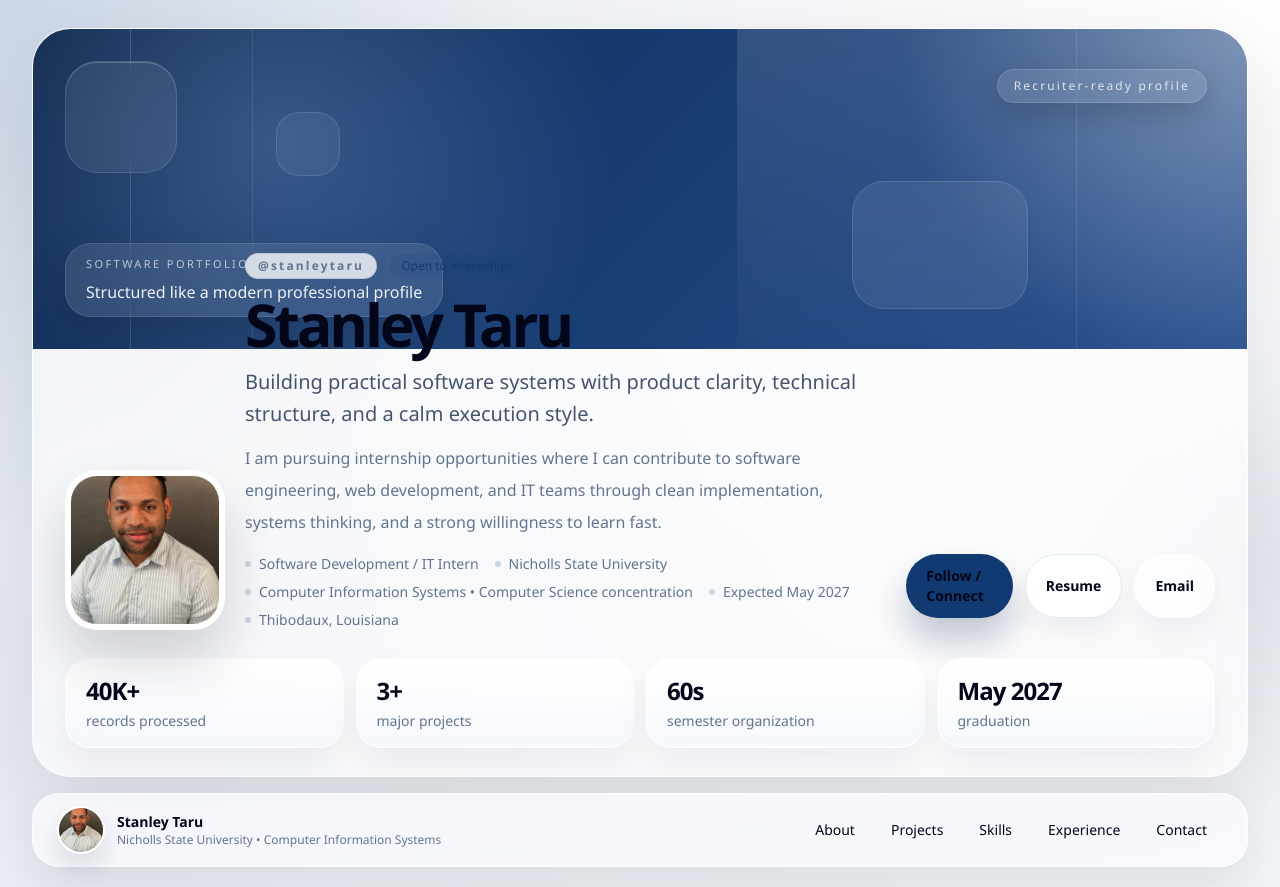
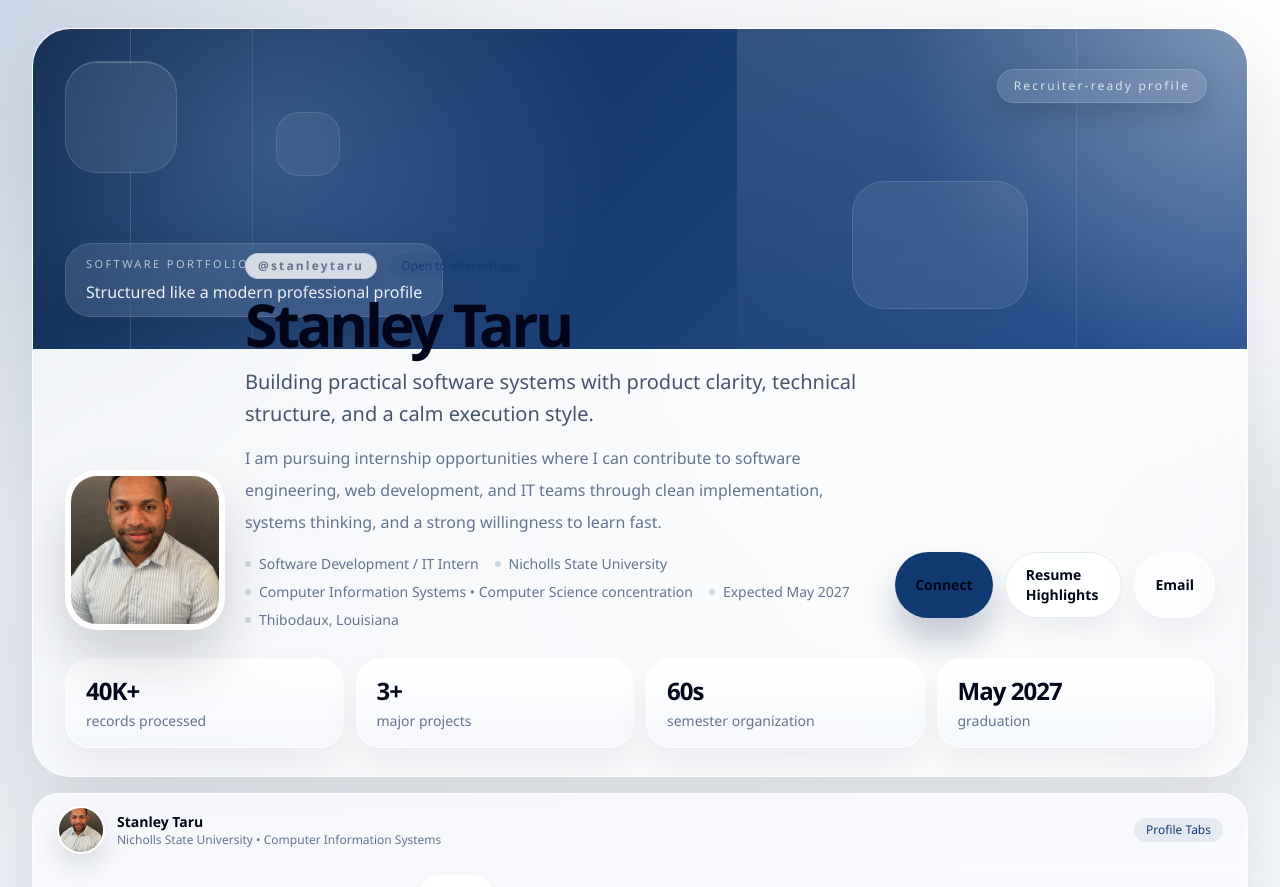
Before and after one commit to stanleytarun777/Portfolio-Website, a React (Vite) app: page / in a window 1280 px wide. Shown: the top 887 px of the page. Built offline with nearby package versions, Linux system fonts and the light colour scheme.

Commit message:
Polish social profile navigation

```diff
--- a/src/components/Hero.jsx
+++ b/src/components/Hero.jsx
@@ -93,13 +93,13 @@ export default function Hero() {
                   href="#contact"
                   className="inline-flex items-center justify-center rounded-full bg-[var(--navy)] px-5 py-3 text-sm font-semibold text-white shadow-[0_22px_34px_rgba(13,35,70,0.24)] transition duration-300 hover:-translate-y-0.5 hover:bg-[#173f76]"
                 >
-                  Follow / Connect
+                  Connect
                 </a>
                 <a
                   href="#experience"
                   className="inline-flex items-center justify-center rounded-full border border-slate-200 bg-white/82 px-5 py-3 text-sm font-semibold text-slate-700 shadow-[0_14px_28px_rgba(15,23,42,0.06)] transition duration-300 hover:-translate-y-0.5 hover:border-slate-300 hover:text-slate-950"
                 >
-                  Resume
+                  Resume Highlights
                 </a>
                 <a
                   href={`mailto:${profile.email}`}
--- a/src/components/Navbar.jsx
+++ b/src/components/Navbar.jsx
@@ -1,4 +1,4 @@
-import { useState } from "react";
+import { useEffect, useState } from "react";
 import { profile } from "../data/profile.js";
 
 const links = [
@@ -11,11 +11,42 @@ const links = [
 
 export default function Navbar() {
   const [open, setOpen] = useState(false);
+  const [activeHref, setActiveHref] = useState("#about");
+
+  useEffect(() => {
+    const sections = links
+      .map((link) => document.querySelector(link.href))
+      .filter(Boolean);
+
+    if (!sections.length) {
+      return undefined;
+    }
+
+    const observer = new IntersectionObserver(
+      (entries) => {
+        const visibleEntry = entries
+          .filter((entry) => entry.isIntersecting)
+          .sort((first, second) => second.intersectionRatio - first.intersectionRatio)[0];
+
+        if (visibleEntry?.target?.id) {
+          setActiveHref(`#${visibleEntry.target.id}`);
+        }
+      },
+      {
+        rootMargin: "-20% 0px -55% 0px",
+        threshold: [0.2, 0.35, 0.5, 0.7],
+      },
+    );
+
+    sections.forEach((section) => observer.observe(section));
+
+    return () => observer.disconnect();
+  }, []);
 
   return (
     <header className="sticky top-0 z-40 mt-4 px-4 sm:px-6 lg:px-8">
-      <div className="mx-auto w-full max-w-7xl rounded-[1.7rem] border border-white/70 bg-[rgba(250,252,255,0.78)] shadow-[0_22px_50px_rgba(15,23,42,0.08)] backdrop-blur-2xl">
-        <nav className="flex items-center justify-between gap-4 px-4 py-3 sm:px-5 lg:px-6">
+      <div className="mx-auto w-full max-w-7xl overflow-hidden rounded-[1.7rem] border border-white/70 bg-[rgba(250,252,255,0.82)] shadow-[0_22px_50px_rgba(15,23,42,0.08)] backdrop-blur-2xl">
+        <nav className="flex items-center justify-between gap-4 border-b border-white/70 px-4 py-3 sm:px-5 lg:px-6">
           <a href="#top" className="flex min-w-0 items-center gap-3">
             <div className="h-12 w-12 overflow-hidden rounded-full border-2 border-white/90 shadow-[0_14px_24px_rgba(15,23,42,0.12)]">
               <img
@@ -48,16 +79,29 @@ export default function Navbar() {
           </button>
 
           <div className="hidden items-center gap-1 md:flex">
+            <span className="rounded-full bg-[rgba(18,58,114,0.08)] px-3 py-1 text-xs font-medium text-[var(--navy)]">
+              Profile Tabs
+            </span>
+          </div>
+        </nav>
+
+        <nav
+          aria-label="Profile sections"
+          className="hidden items-center justify-center gap-2 px-4 py-2 md:flex"
+        >
           {links.map((link) => (
             <a
               key={link.href}
               href={link.href}
-                className="rounded-full px-4 py-2 text-sm font-medium text-slate-600 transition duration-300 hover:bg-white hover:text-slate-950"
+              className={`rounded-full px-4 py-2.5 text-sm font-medium transition duration-300 ${
+                activeHref === link.href
+                  ? "bg-white text-slate-950 shadow-[0_14px_28px_rgba(15,23,42,0.08)]"
+                  : "text-slate-500 hover:bg-white/78 hover:text-slate-950"
+              }`}
             >
               {link.label}
             </a>
           ))}
-          </div>
         </nav>
 
         {open && (
@@ -67,7 +111,11 @@ export default function Navbar() {
                 <a
                   key={link.href}
                   href={link.href}
-                  className="rounded-2xl px-4 py-3 text-sm font-medium text-slate-700 transition duration-300 hover:bg-white hover:text-slate-950"
+                  className={`rounded-2xl px-4 py-3 text-sm font-medium transition duration-300 ${
+                    activeHref === link.href
+                      ? "bg-white text-slate-950 shadow-[0_14px_28px_rgba(15,23,42,0.08)]"
+                      : "text-slate-700 hover:bg-white hover:text-slate-950"
+                  }`}
                   onClick={() => setOpen(false)}
                 >
                   {link.label}
--- a/src/data/profile.js
+++ b/src/data/profile.js
@@ -11,7 +11,6 @@ export const profile = {
   email: "nyfordstanley777@gmail.com",
   phone: "(985) 426-2099",
   github: "https://github.com/stanleytarun777",
-  linkedInLabel: "LinkedIn-style portfolio",
   intro:
     "Computer Information Systems major with a Computer Science concentration, building clean, maintainable web applications with a strong foundation in frontend development and business systems thinking.",
   heroHeadline:
```
Lines whose indentation alone changed are shown as unchanged.
